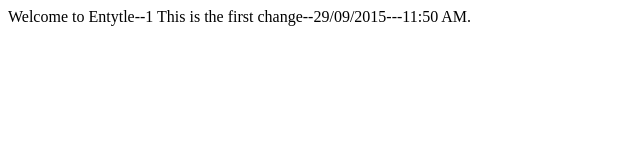
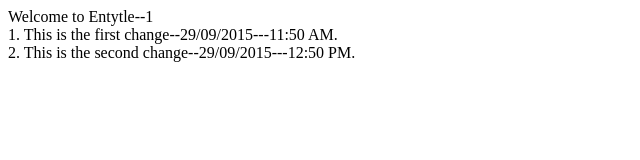
Before and after one commit to manaspratimdas/manasdemoproj, a plain HTML site: page WebContent/index.html in a window 1280 px wide. Shown: the whole page, without its empty margins (0-640 px from the left). Drawn offline with Linux system fonts and the light colour scheme.

Commit message:
Update index.html

```diff
--- a/WebContent/index.html
+++ b/WebContent/index.html
@@ -5,7 +5,8 @@
 <title>Insert title here</title>
 </head>
 <body>
- Welcome to Entytle--1
- This is the first change--29/09/2015---11:50 AM.
+ Welcome to Entytle--1<br>
+ 1. This is the first change--29/09/2015---11:50 AM.<br>
+ 2. This is the second change--29/09/2015---12:50 PM.<br>
 </body>
 </html>
```
